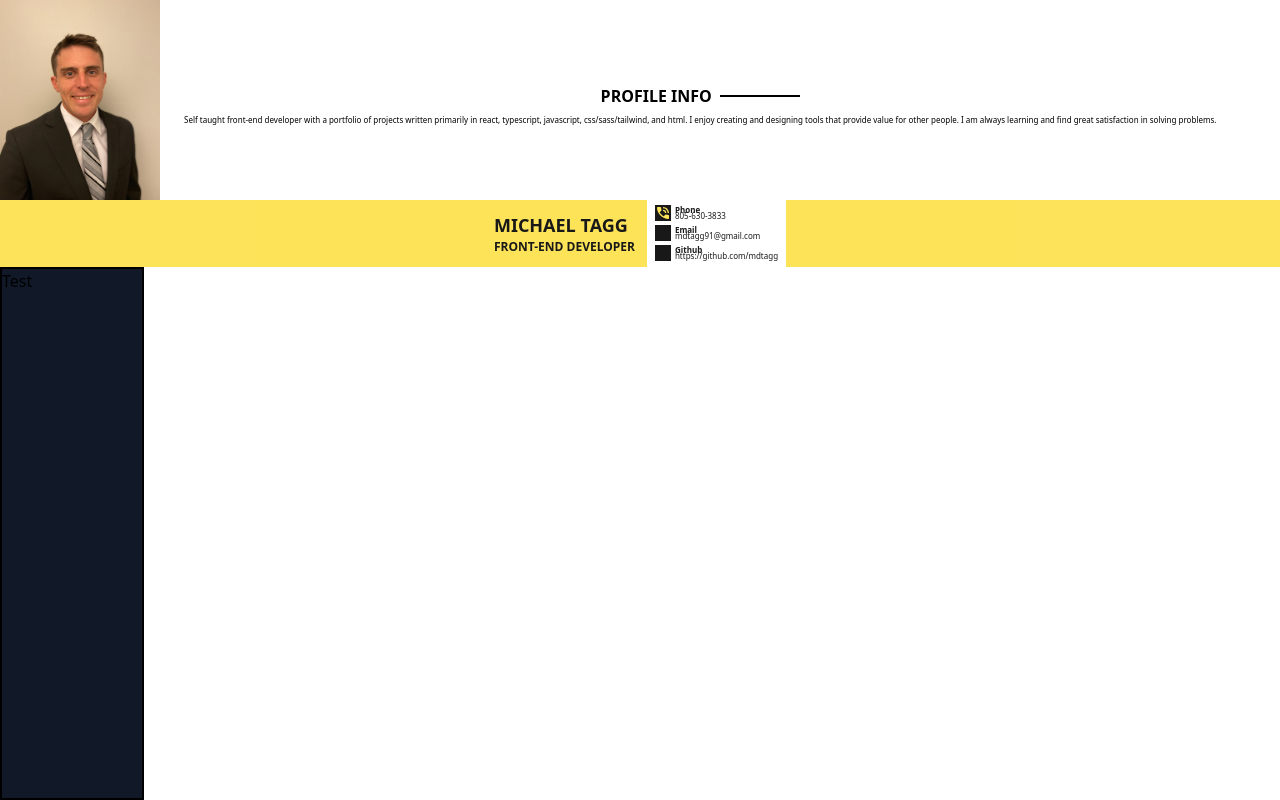
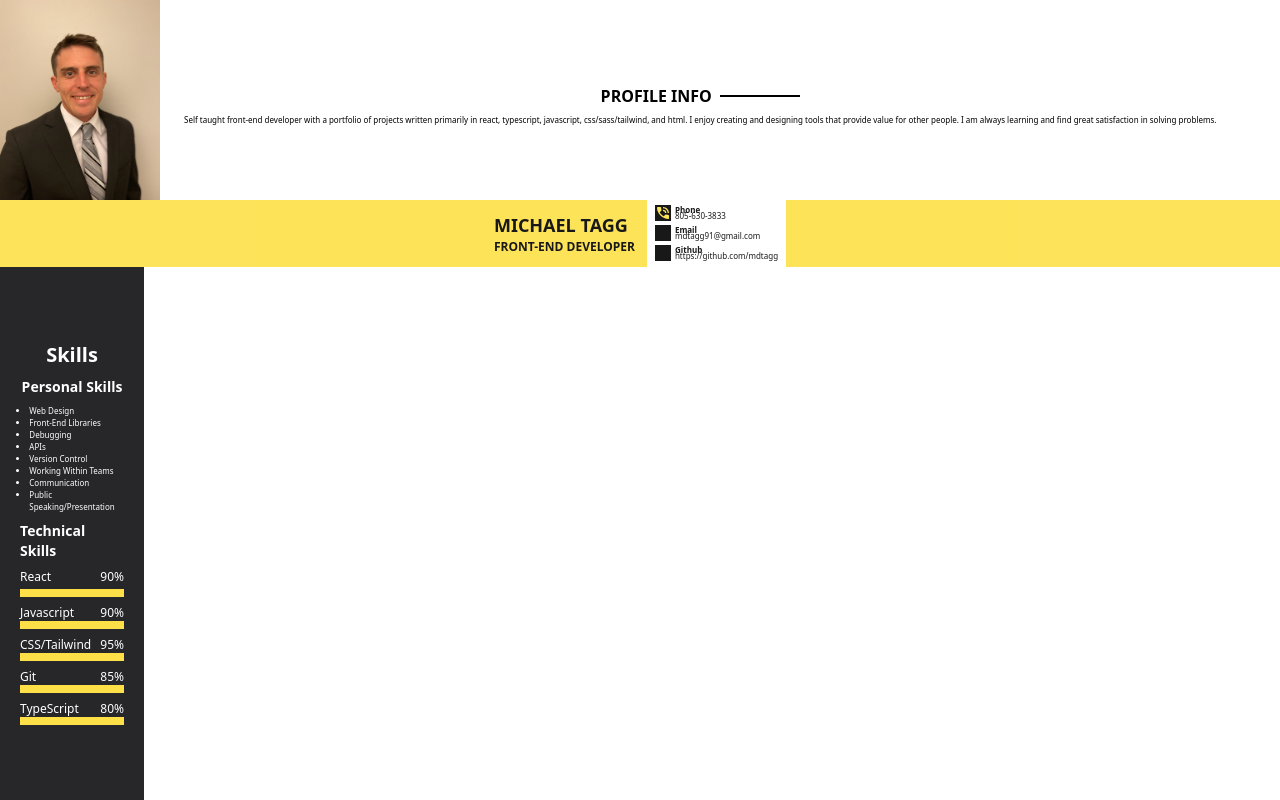
Before and after one commit to mdtagg/resume, a React (Vite) app: page / in a window 1280 px wide. Built offline with nearby package versions, Linux system fonts and the light colour scheme; some icons are missing.

Commit message:
background section added, working on creating a component template for each skill

```diff
--- a/index.html
+++ b/index.html
@@ -4,7 +4,7 @@
     <meta charset="UTF-8" />
     <link rel="icon" type="image/svg+xml" href="/vite.svg" />
     <meta name="viewport" content="width=device-width, initial-scale=1.0" />
-    <title>Vite + React + TS</title>
+    <title>Resume of Michael Tagg</title>
   </head>
   <body>
     <div id="root"></div>
--- /dev/null
+++ b/src/Components/ProgressBar/index.tsx
@@ -0,0 +1,15 @@
+
+interface ProgressBarProps {
+    progress:string
+}
+
+const ProgressBar = (props:ProgressBarProps) => {
+    const { progress } = props
+    return (
+        <div className="h-2 w-full bg-gray-500">
+            <div className={`bg-yellow-300 h-2 w-[${progress}]`}></div>
+        </div>
+     );
+}
+
+export { ProgressBar };
--- a/src/Components/Skills/index.tsx
+++ b/src/Components/Skills/index.tsx
@@ -1,9 +1,69 @@
-
+import { ProgressBar } from "../ProgressBar";
 
 const Skills = () => {
     return (
-        <div className="h-full w-36 bg-gray-900 border-2 border-black">
-            Test
+        <div className="flex flex-col justify-center items-center h-full w-36 bg-zinc-800 text-white px-5 gap-2">
+            <p className="text-xl font-bold">Skills</p>
+            <p className="text-sm font-semibold">Personal Skills</p>
+            <ul className="flex flex-col text-[.5rem] items-start list-disc px-4">
+                <li>Web Design</li>
+                <li>Front-End Libraries</li>
+                <li>Debugging</li>
+                <li>APIs</li>
+                <li>Version Control</li>
+                <li>Working Within Teams</li>
+                <li>Communication</li>
+                <li>Public Speaking/Presentation</li>
+            </ul>
+            <p className="text-sm font-semibold">Technical Skills</p>
+            <ul className="w-full flex flex-col text-xs gap-2">
+                <li className="flex flex-col gap-1">
+                    <div className="flex justify-between">
+                        <p>React</p>
+                        <p>90%</p>
+                    </div>
+                    <ProgressBar
+                        progress={"90%"}
+                    />
+                </li>
+                <li>
+                    <div className="flex justify-between">
+                        <p>Javascript</p>
+                        <p>90%</p>
+                    </div>
+                    <ProgressBar
+                        progress={"95%"}
+                    />
+                </li>
+                <li>
+                    <div className="flex justify-between">
+                        <p>CSS/Tailwind</p>
+                        <p>95%</p>
+                    </div>
+                    <ProgressBar
+                        progress={"95%"}
+                    />
+                </li>
+
+                <li>
+                    <div className="flex justify-between">
+                        <p>Git</p>
+                        <p>85%</p>
+                    </div>
+                    <ProgressBar
+                        progress={"80%"}
+                    />
+                </li>
+                <li>
+                    <div className="flex justify-between">
+                        <p>TypeScript</p>
+                        <p>80%</p>
+                    </div>
+                    <ProgressBar
+                        progress={"75%"}
+                    />
+                </li>
+            </ul>
         </div>
      );
 }
```
Also changed, not shown: src/Components/Skills/Skill.tsx (added).
